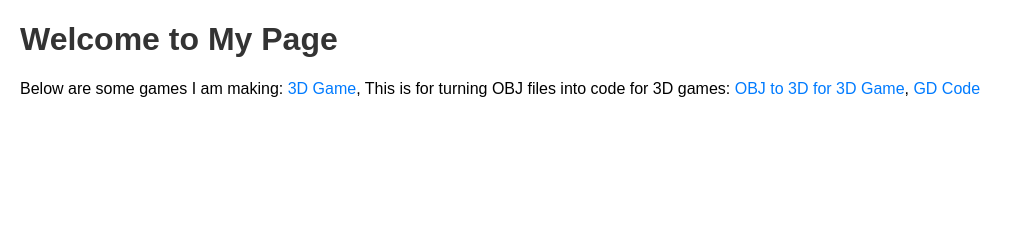
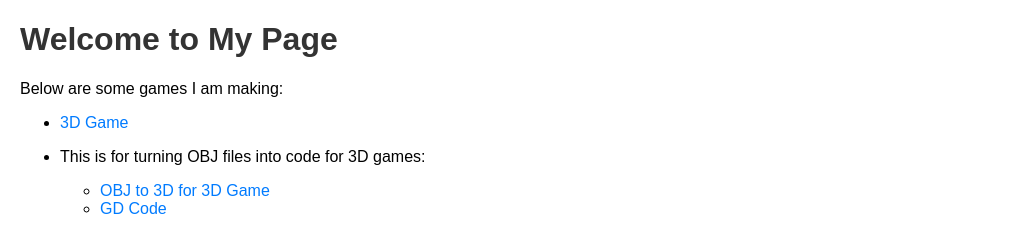
Before and after one commit to 2qop/2qop.github.io, a plain HTML site: page index.html in a window 1280 px wide. Shown: the whole page, without its empty margins (0-1023 px from the left). Drawn offline with Linux system fonts and the light colour scheme.

Commit message:
Update index.html

```diff
--- a/index.html
+++ b/index.html
@@ -19,19 +19,20 @@
         a:hover {
             text-decoration: underline;
         }
-        .inline-text {
-            display: inline;
-        }
     </style>
 </head>
 <body>
     <h1>Welcome to My Page</h1>
-    <p class="inline-text">
-        Below are some games I am making:
-        <a href="https://2qop.github.io/3dgame/" target="_blank">3D Game</a>,
-        <span class="inline-text">This is for turning OBJ files into code for 3D games:</span>
-        <a href="https://2qop.github.io/obj%20%20to%203d/" target="_blank">OBJ to 3D for 3D Game</a>,
-        <a href="https://2qop.github.io/code/" target="_blank">GD Code</a>
-    </p>
+    <p>Below are some games I am making:</p>
+    <ul>
+        <li><a href="https://2qop.github.io/3dgame/" target="_blank">3D Game</a></li>
+        <li>
+            <p>This is for turning OBJ files into code for 3D games:</p>
+            <ul>
+                <li><a href="https://2qop.github.io/obj%20%20to%203d/" target="_blank">OBJ to 3D for 3D Game</a></li>
+                <li><a href="https://2qop.github.io/code/" target="_blank">GD Code</a></li>
+            </ul>
+        </li>
+    </ul>
 </body>
 </html>
```
